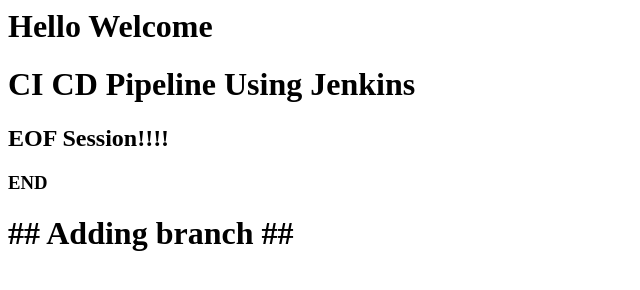
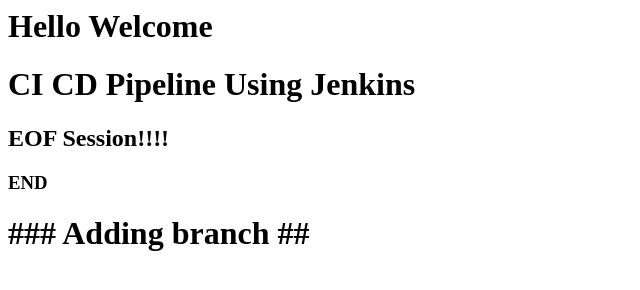
Before and after one commit to venkateshprageeth/Jenkins-CI-CD, a plain HTML site: page index.html in a window 1280 px wide. Shown: the whole page, without its empty margins (0-640 px from the left). Drawn offline with Linux system fonts and the light colour scheme.

Commit message:
KT to Arun

```diff
--- a/index.html
+++ b/index.html
@@ -2,4 +2,4 @@
 <h1> CI CD Pipeline Using Jenkins </h1>
 <h2> EOF Session!!!! </h2>
 <h3> END </h3>
-<h1>## Adding branch ##</h1>
+<h1>### Adding branch ##</h1>
```
